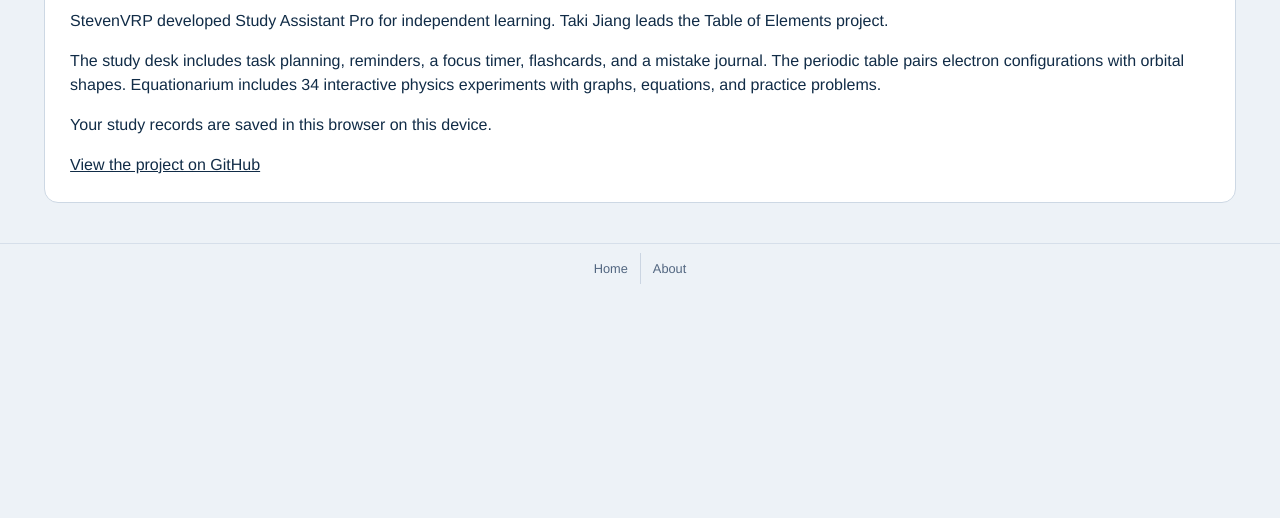
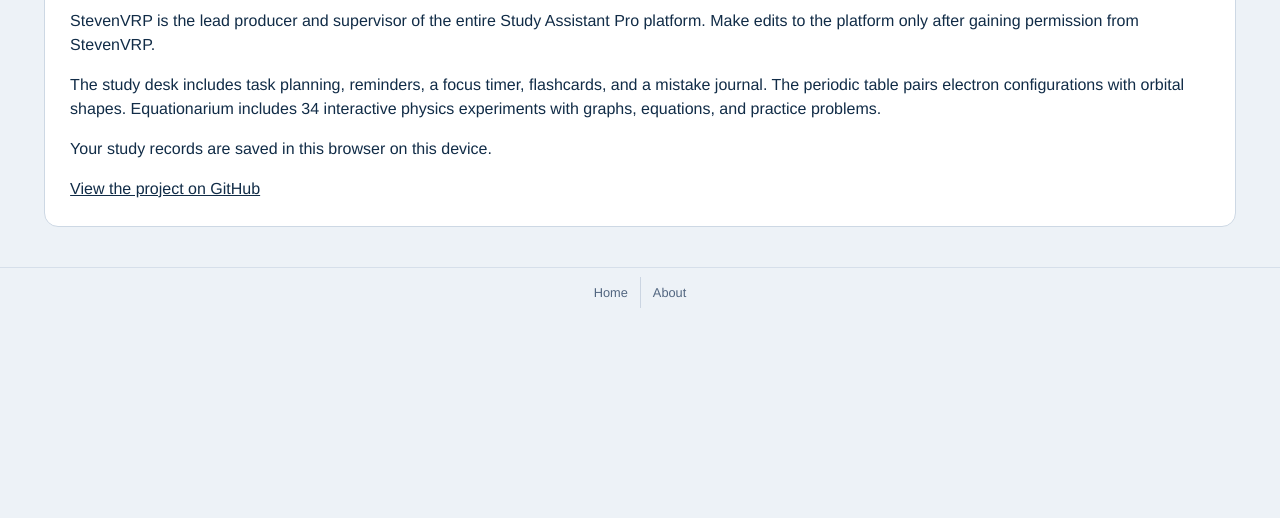
Before and after one commit to StevenVrp/studyassistantpro, a plain HTML site: page about/index.html in a window 1280 px wide. Shown: the part 282-800 px from the top of the page. Drawn offline with Linux system fonts and the light colour scheme.

Commit message:
Update the Study Assistant Pro attribution and editing notice

```diff
--- a/about/index.html
+++ b/about/index.html
@@ -1 +1 @@
-<!doctype html><html lang="en"><head><meta charset="utf-8"><meta name="viewport" content="width=device-width,initial-scale=1"><title>About · Study Assistant Pro</title><link rel="icon" href="../Images/favicon.ico"><link rel="stylesheet" href="../assets/suite.css"><link rel="stylesheet" href="../assets/navigation.css"></head><body><div data-shell data-page="About" data-root="../"></div><main class="workspace" id="workspace"><div class="frame"><span class="eyebrow">Singularity Lab</span><h1 class="page-title">About the project</h1><section class="panel"><h2>Study Assistant Pro</h2><p>StevenVRP developed Study Assistant Pro for independent learning. Taki Jiang leads the Table of Elements project.</p><p>The study desk includes task planning, reminders, a focus timer, flashcards, and a mistake journal. The periodic table pairs electron configurations with orbital shapes. Equationarium includes 34 interactive physics experiments with graphs, equations, and practice problems.</p><p>Your study records are saved in this browser on this device.</p><a href="https://github.com/StevenVrp/studyassistantpro">View the project on GitHub</a></section></div></main><script src="../assets/shell.js"></script></body></html>
+<!doctype html><html lang="en"><head><meta charset="utf-8"><meta name="viewport" content="width=device-width,initial-scale=1"><title>About · Study Assistant Pro</title><link rel="icon" href="../Images/favicon.ico"><link rel="stylesheet" href="../assets/suite.css"><link rel="stylesheet" href="../assets/navigation.css"></head><body><div data-shell data-page="About" data-root="../"></div><main class="workspace" id="workspace"><div class="frame"><span class="eyebrow">Singularity Lab</span><h1 class="page-title">About the project</h1><section class="panel"><h2>Study Assistant Pro</h2><p>StevenVRP is the lead producer and supervisor of the entire Study Assistant Pro platform. Make edits to the platform only after gaining permission from StevenVRP.</p><p>The study desk includes task planning, reminders, a focus timer, flashcards, and a mistake journal. The periodic table pairs electron configurations with orbital shapes. Equationarium includes 34 interactive physics experiments with graphs, equations, and practice problems.</p><p>Your study records are saved in this browser on this device.</p><a href="https://github.com/StevenVrp/studyassistantpro">View the project on GitHub</a></section></div></main><script src="../assets/shell.js"></script></body></html>
```
